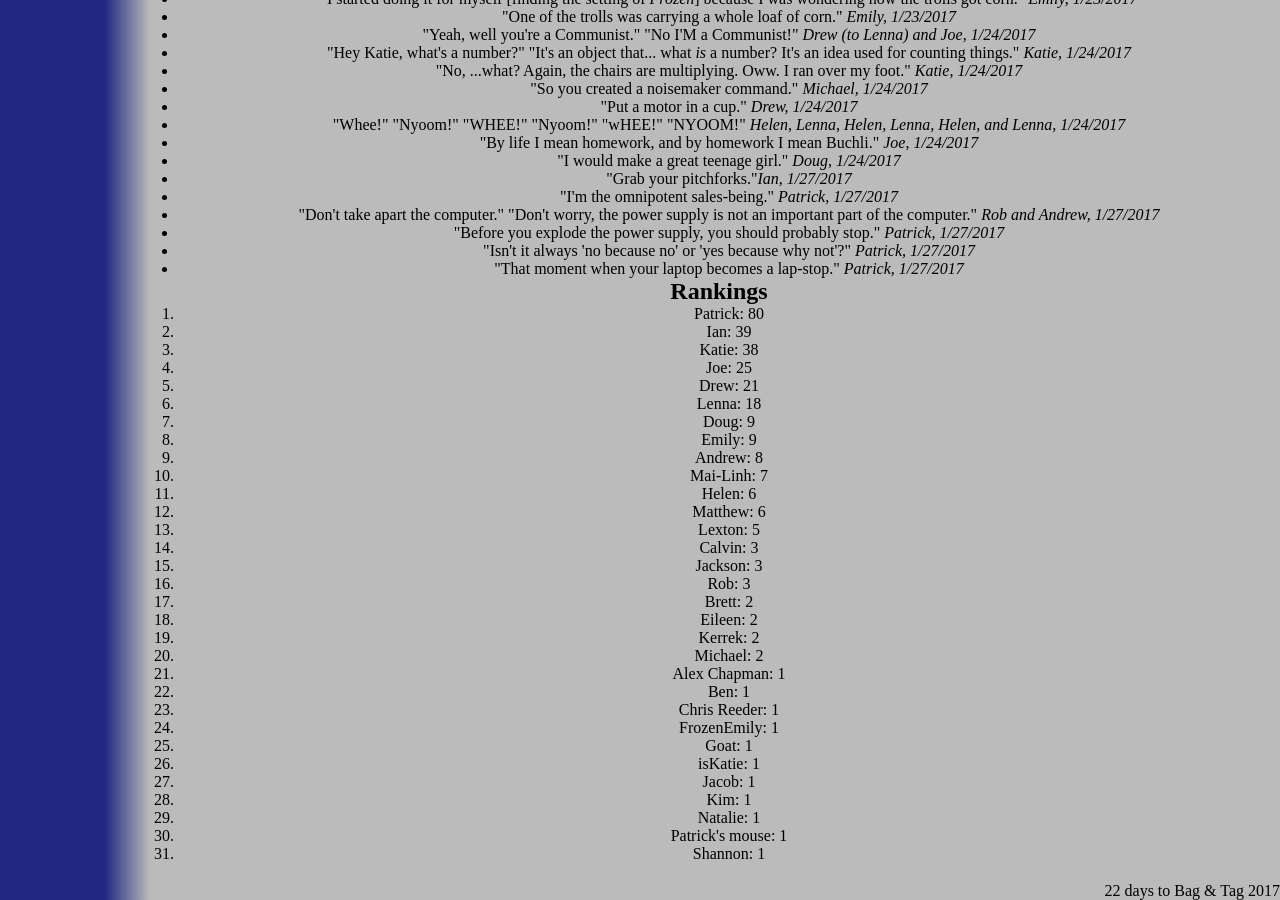
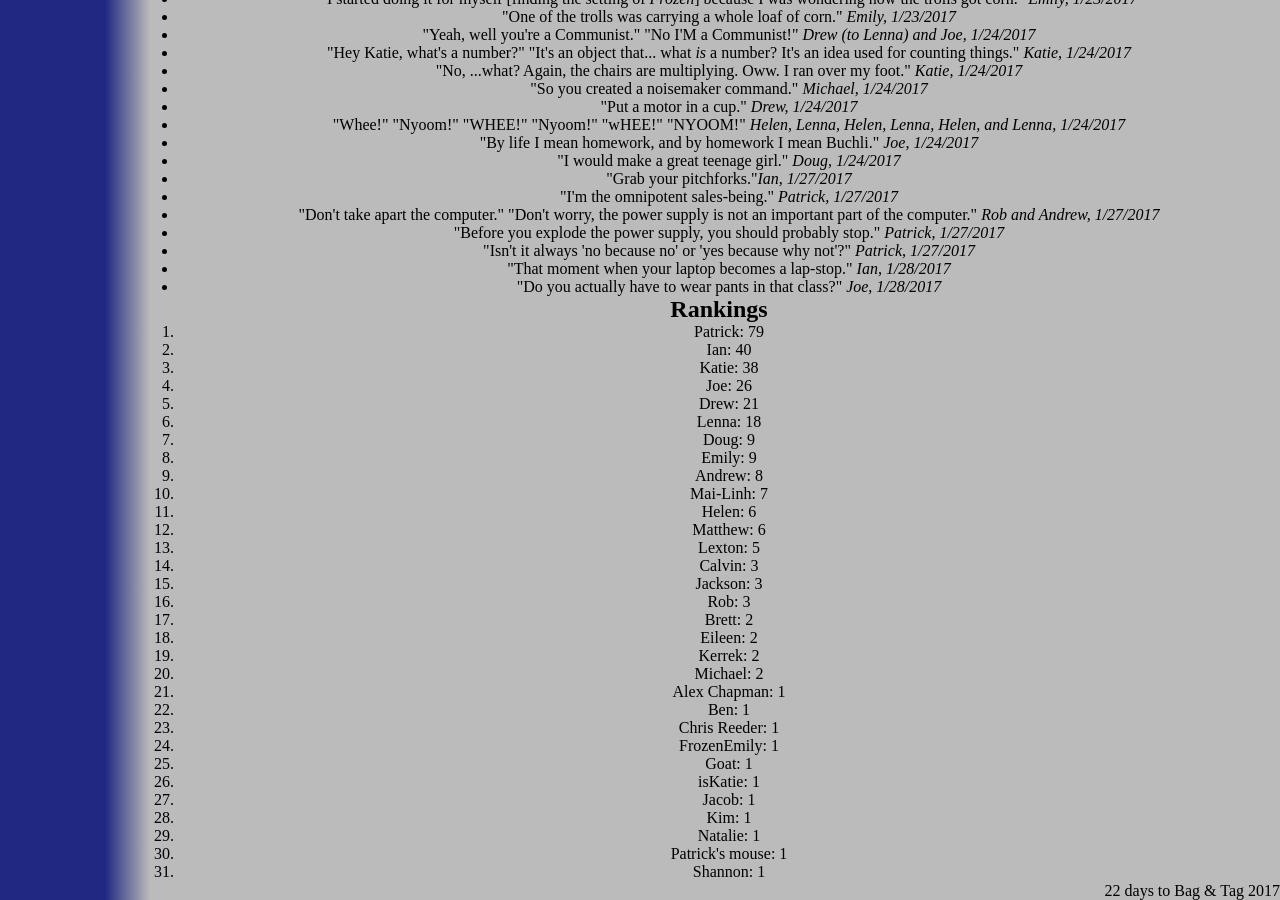
Before and after one commit to katiebugmoon/FRC4131.github.io, a Jekyll site: the page built from media/2017/quotes.html, in a window 1280 px wide and 900 px high, scrolled down 3986 px. Built offline with Jekyll 4.4.1, drawn with Linux system fonts in a browser that asks for light colours; nearby versions of some CDN libraries.

Commit message:
Update quotes.html

```diff
--- a/media/2017/quotes.html
+++ b/media/2017/quotes.html
@@ -228,7 +228,8 @@ title: Build Season 2017 Quotes
 	<li>"Don't take apart the computer." "Don't worry, the power supply is not an important part of the computer." <i>Rob and Andrew, 1/27/2017</i></li>
 	<li>"Before you explode the power supply, you should probably stop." <i>Patrick, 1/27/2017</i></li>
 	<li>"Isn't it always 'no because no' or 'yes because why not'?" <i>Patrick, 1/27/2017</i></li>
-	<li>"That moment when your laptop becomes a lap-stop." <i>Patrick, 1/27/2017</i></li>
+	<li>"That moment when your laptop becomes a lap-stop." <i>Ian, 1/28/2017</i></li>
+	<li>"Do you actually have to wear pants in that class?" <i>Joe, 1/28/2017</i></li>
 </ul>
 <h2>Rankings</h2>
 <ol id='rankings'></ol>
```
